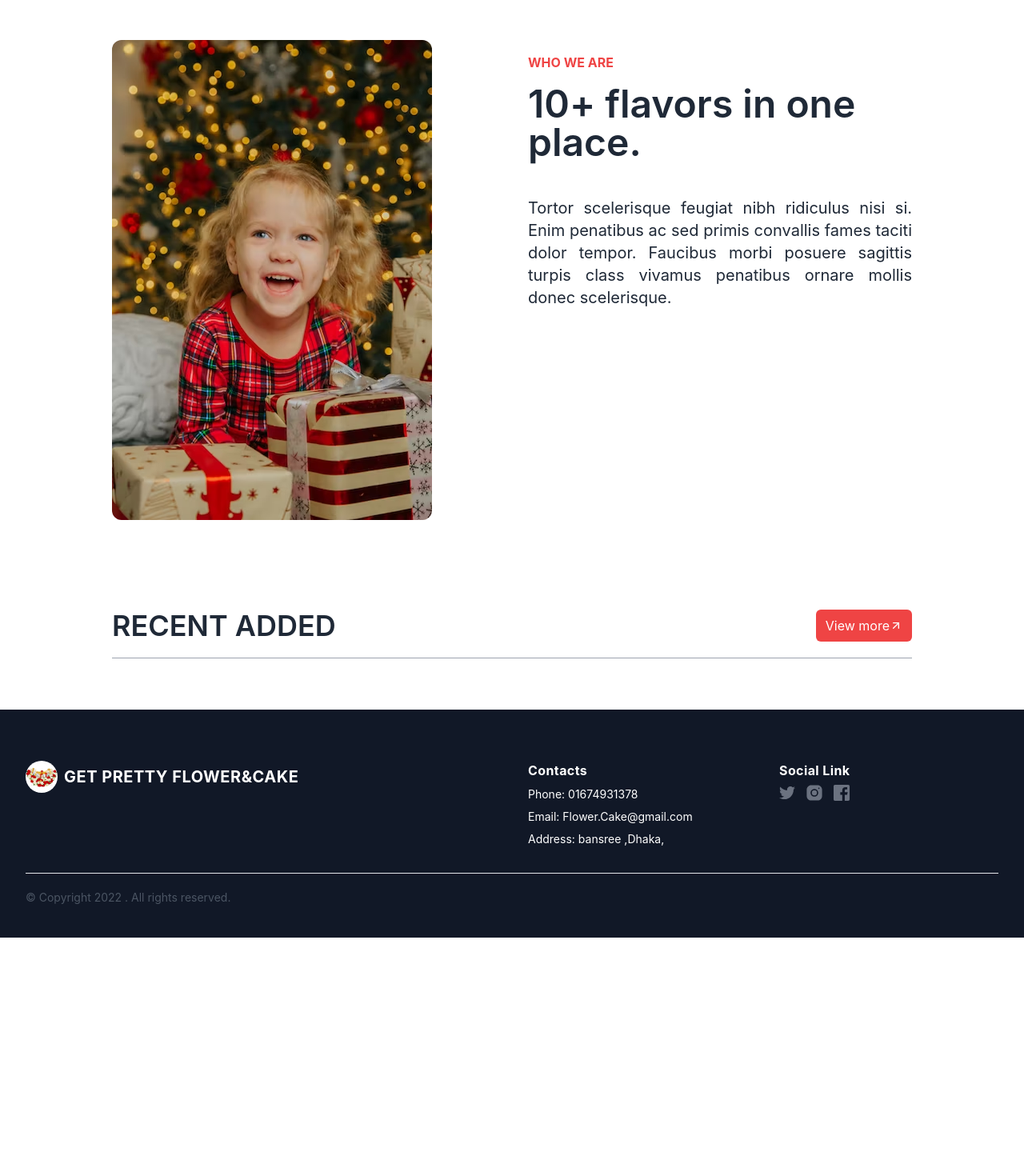
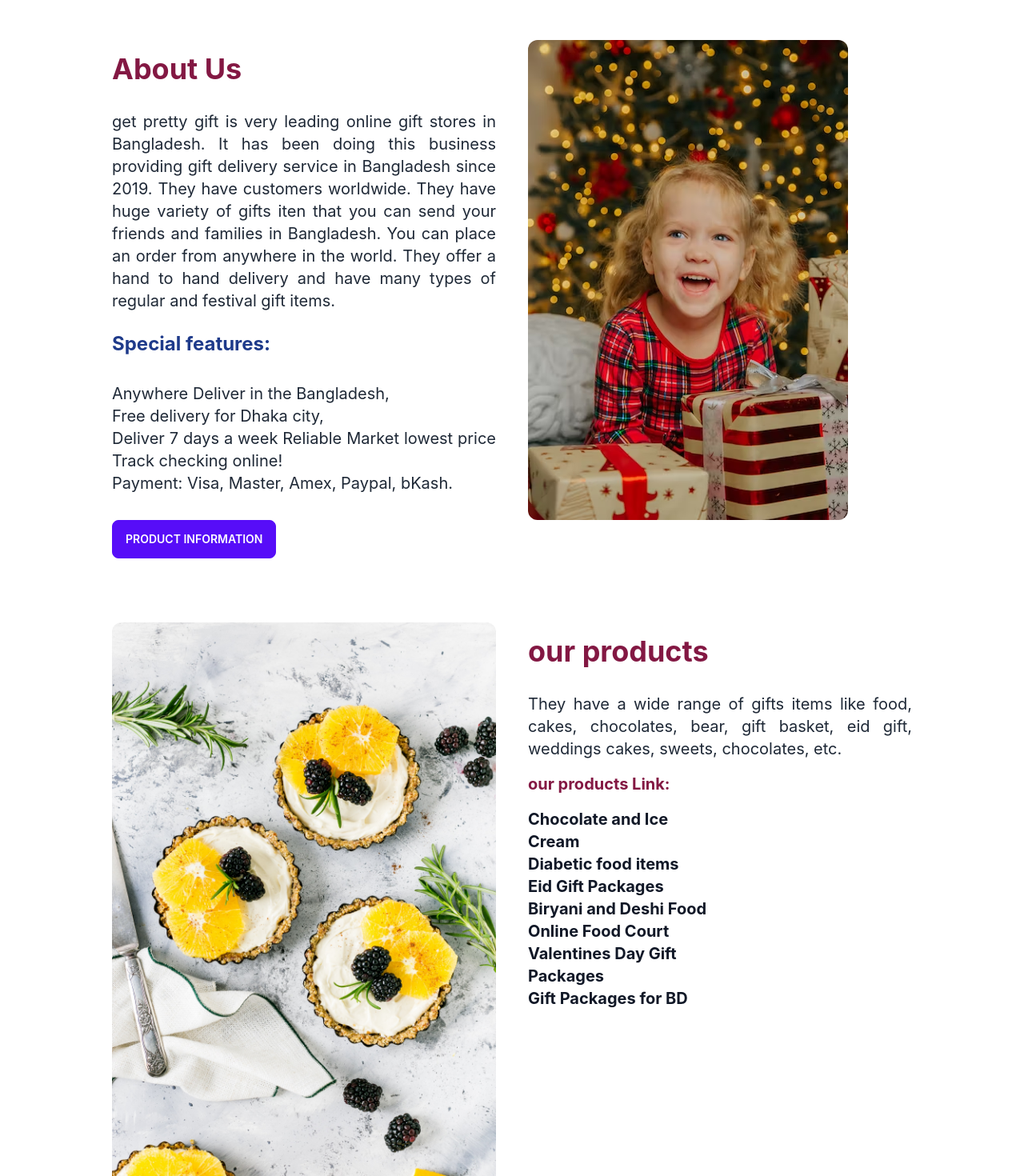
Before and after one commit to afianasrin1/online-delevery-client, a React (Create React App) app: page / in a window 1280 px wide. Shown: the part 1700-3170 px from the top of the page at 80% size. Before the commit the page ends 2872 px from the top, so only its background shows below. Built offline with nearby package versions, Linux system fonts and the light colour scheme.

Commit message:
AboutUs section are compleat

```diff
--- a/src/Routes/Routes/Routes.js
+++ b/src/Routes/Routes/Routes.js
@@ -1,9 +1,11 @@
-import { createBrowserRouter } from "react-router-dom";
+import { AbortedDeferredError, createBrowserRouter } from "react-router-dom";
 import Main from "../../layout/Main";
 import Blog from "../../pages/blog/Blog";
 import ErrorPage from "../../pages/errorPage/ErrorPage";
 import FlowerAndCakeItems from "../../pages/FlowerAndCakeItems/FlowerAndCakeItems";
+import AboutUs from "../../pages/Home/AboutUs/AboutUs";
 import Home from "../../pages/Home/home/Home";
+import ProductsQuality from "../../pages/Home/ProductsAbout/ProductsQuality";
 
 export const router = createBrowserRouter([
   {
@@ -13,6 +15,8 @@ export const router = createBrowserRouter([
     children: [
       { path: "/", element: <Home /> },
       { path: "/home", element: <Home /> },
+      { path: "/aboutUs", element: <AboutUs /> },
+      { path: "/productQuality", element: <ProductsQuality /> },
       { path: "/flowerAndCakeItems", element: <FlowerAndCakeItems /> },
       { path: "/blog", element: <Blog /> },
     ],
--- a/src/pages/Home/AboutUs/AboutUs.js
+++ b/src/pages/Home/AboutUs/AboutUs.js
@@ -1,25 +1,47 @@
 import React from "react";
+import { Link } from "react-router-dom";
 import photo from "../../../assets/Images/photo.avif";
+import ProductsQuality from "../ProductsAbout/ProductsQuality";
 const AboutUs = () => {
   return (
     <div className="my-20">
       <div className="lg:flex gap-10">
+        <div className="lg:w-1/2 py-4">
+          <h5 className="text-pink-900 pb-4 text-4xl font-bold">About Us</h5>
+          {/* <h2 className="lg:text-5xl text-2xl font-semibold pb-7">
+            10+ flavors in one <br className="hidden lg:block " /> place.
+          </h2> */}
+          <p className="md:text-justify lg:pt-4 text-xl">
+            get pretty gift is very leading online gift stores in Bangladesh. It
+            has been doing this business providing gift delivery service in
+            Bangladesh since 2019. They have customers worldwide. They have huge
+            variety of gifts iten that you can send your friends and families in
+            Bangladesh. You can place an order from anywhere in the world. They
+            offer a hand to hand delivery and have many types of regular and
+            festival gift items.
+          </p>
+          <br />
+          <h5 className="text-blue-900 pb-4 text-2xl font-bold">
+            Special features:
+          </h5>
+          <p className="md:text-justify lg:pt-4 text-xl">
+            Anywhere Deliver in the Bangladesh,
+            <br /> Free delivery for Dhaka city,
+            <br />
+            Deliver 7 days a week Reliable Market lowest price Track checking
+            online!
+            <br /> Payment: Visa, Master, Amex, Paypal, bKash.
+          </p>
+        </div>
         <div className="lg:w-1/2">
           <img className="rounded-xl " src={photo} alt="" />
         </div>
-        <div className="lg:w-1/2 py-4">
-          <h5 className="text-red-500 pb-4 font-bold">WHO WE ARE</h5>
-          <h2 className="lg:text-5xl text-2xl font-semibold pb-7">
-            10+ flavors in one <br className="hidden lg:block " /> place.
-          </h2>
-          <p className="md:text-justify lg:pt-4 text-xl">
-            Tortor scelerisque feugiat nibh ridiculus nisi si. Enim penatibus ac
-            sed primis convallis fames taciti dolor tempor. Faucibus morbi
-            posuere sagittis turpis class vivamus penatibus ornare mollis donec
-            scelerisque.
-          </p>
-        </div>
       </div>
+      <Link to="/productQuality">
+        <button className=" btn btn-primary hover:btn-success">
+          product Information
+        </button>
+      </Link>
     </div>
   );
 };
--- a/src/pages/Home/HomeFlowerAndCakeItems/HomeFlowerAndCakeItems.js
+++ b/src/pages/Home/HomeFlowerAndCakeItems/HomeFlowerAndCakeItems.js
@@ -1,6 +1,6 @@
 import React from "react";
 import { Link } from "react-router-dom";
-import { FiArrowUpRight } from "react-icons/fi";
+// import { FiArrowRight } from "react-icons/fi";
 const HomeFlowerAndCakeItems = () => {
   return (
     <div className="mb-16 mt-28">
@@ -10,7 +10,7 @@ const HomeFlowerAndCakeItems = () => {
           to="/recipes"
           className="flex items-center bg-red-500 py-2 px-3 rounded-md hover:bg-red-600 text-white"
         >
-          <span>View more</span> <FiArrowUpRight />
+          <span>View more</span>
         </Link>
       </div>
     </div>
--- /dev/null
+++ b/src/pages/Home/ProductsAbout/ProductsQuality.js
@@ -0,0 +1,61 @@
+import React from "react";
+import { Link } from "react-router-dom";
+import product1 from "../../../assets/Images/product1.jpg";
+const ProductsQuality = () => {
+  return (
+    <div className="my-20">
+      <div className="lg:flex gap-10">
+        <div className="lg:w-1/2">
+          <img className="rounded-xl " src={product1} alt="" />
+        </div>
+        <div className="lg:w-1/2 py-4">
+          <h5 className="text-pink-900 pb-4 text-4xl font-bold">
+            our products
+          </h5>
+
+          <p className="md:text-justify lg:pt-4 text-xl">
+            They have a wide range of gifts items like food, cakes, chocolates,
+            bear, gift basket, eid gift, weddings cakes, sweets, chocolates,
+            etc.
+          </p>
+          <div className="lg:w-1/2 py-4 pb-4 text-xl font-bold">
+            <h5 className="text-pink-900 pb-4 text-xl font-bold">
+              our products Link:
+            </h5>
+            <ul>
+              <Link to="/" className=" text-gray-900 hover:text-pink-900">
+                <li>Chocolate and Ice Cream</li>
+              </Link>
+              <Link to="/" className=" text-gray-900 hover:text-pink-900">
+                {" "}
+                <li> Diabetic food items</li>
+              </Link>
+              <Link to="/" className=" text-gray-900 hover:text-pink-900">
+                {" "}
+                <li> Eid Gift Packages</li>
+              </Link>
+              <Link to="/" className=" text-gray-900 hover:text-pink-900">
+                {" "}
+                <li> Biryani and Deshi Food</li>
+              </Link>
+              <Link to="/" className=" text-gray-900 hover:text-pink-900">
+                {" "}
+                <li>Online Food Court</li>
+              </Link>
+              <Link to="/" className=" text-gray-900 hover:text-pink-900">
+                {" "}
+                <li> Valentines Day Gift Packages</li>
+              </Link>
+              <Link to="/" className=" text-gray-900 hover:text-pink-900">
+                {" "}
+                <li> Gift Packages for BD</li>
+              </Link>
+            </ul>
+          </div>
+        </div>
+      </div>
+    </div>
+  );
+};
+
+export default ProductsQuality;
--- a/src/pages/Home/home/Home.js
+++ b/src/pages/Home/home/Home.js
@@ -2,12 +2,14 @@ import React from "react";
 import AboutUs from "../AboutUs/AboutUs";
 import Slider from "../Banner/Slider";
 import HomeFlowerAndCakeItems from "../HomeFlowerAndCakeItems/HomeFlowerAndCakeItems";
+import ProductsQuality from "../ProductsAbout/ProductsQuality";
 
 const Home = () => {
   return (
     <div>
       <Slider />
       <AboutUs />
+      <ProductsQuality />
       <HomeFlowerAndCakeItems />
     </div>
   );
```
Also changed, not shown: src/assets/Images/product1.jpg (added), src/assets/Images/products.jpg (added).
